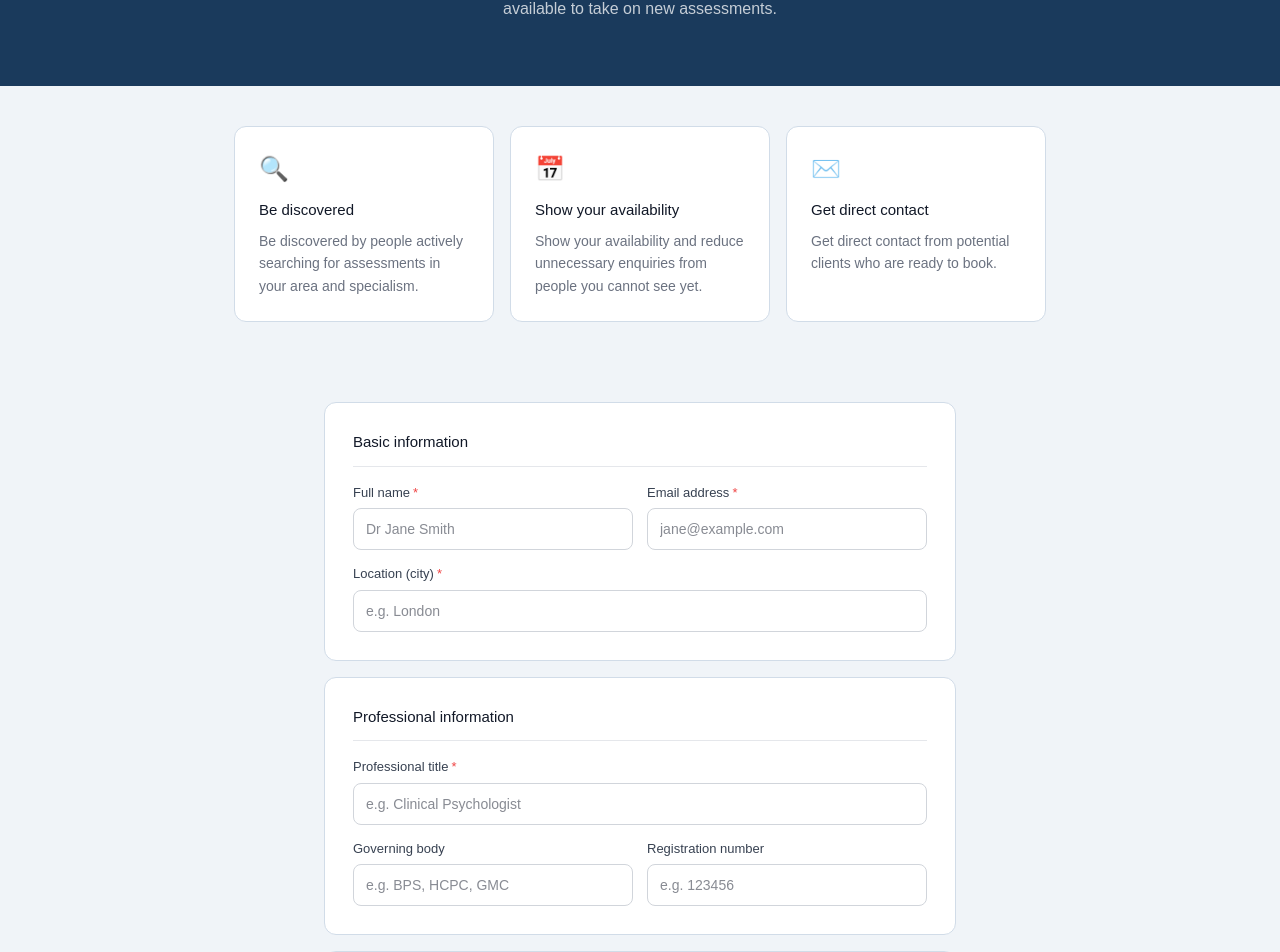
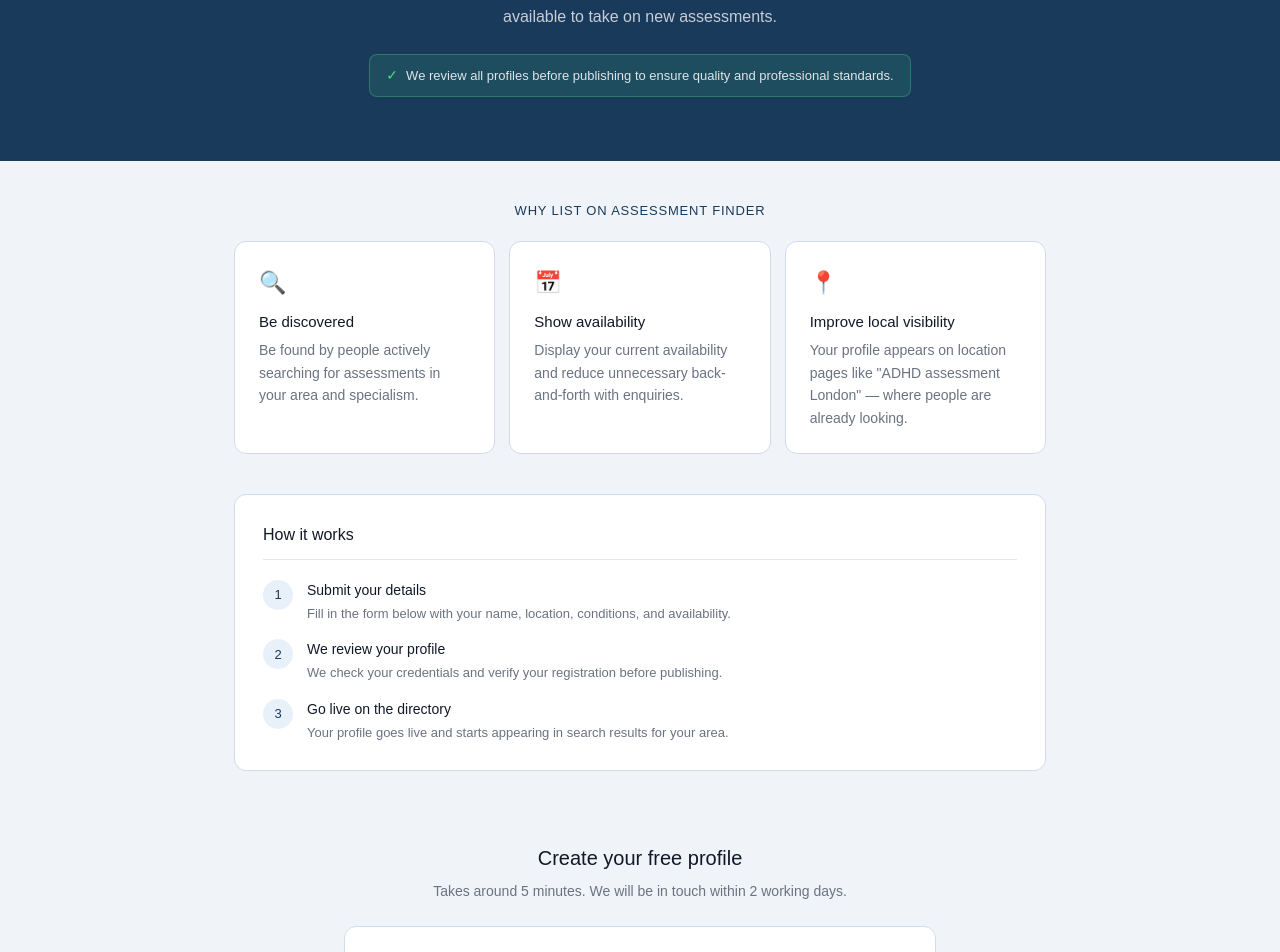
Before and after one commit to DanielBoneham/assessment-finder, a Next.js app: page /list-your-practice in a window 1280 px wide. Shown: the part 234-1186 px from the top of the page. Built offline with nearby package versions, Linux system fonts and the light colour scheme; no server answers.

Commit message:
improve for assessors page

```diff
--- a/app/list-your-practice/page.tsx
+++ b/app/list-your-practice/page.tsx
@@ -12,51 +12,93 @@ export default function ListYourPracticePage() {
     <PageLayout>
 
       {/* Hero */}
-      <div style={{ background: '#1a3a5c', padding: '3rem 0 4rem' }}>
+      <div style={{ background: '#1a3a5c', padding: '3.5rem 0 4rem' }}>
         <Container style={{ textAlign: 'center' }}>
           <h1 style={{ color: '#fff', fontSize: '30px', fontWeight: 500, lineHeight: 1.3, maxWidth: '560px', margin: '0 auto 1rem' }}>
-            Get more clients by showing your availability
+            Get more clients by showing your real availability
           </h1>
-          <p style={{ color: 'rgba(255,255,255,0.75)', fontSize: '16px', maxWidth: '480px', margin: '0 auto', lineHeight: 1.7 }}>
+          <p style={{ color: 'rgba(255,255,255,0.75)', fontSize: '16px', maxWidth: '480px', margin: '0 auto 1.5rem', lineHeight: 1.7 }}>
             Join Assessment Finder and help people find you when you are available to take on new assessments.
           </p>
+          <div style={{ display: 'inline-flex', alignItems: 'center', gap: '8px', background: 'rgba(74,222,128,0.12)', border: '0.5px solid rgba(74,222,128,0.3)', borderRadius: '8px', padding: '10px 16px' }}>
+            <span style={{ color: '#4ade80', fontSize: '14px' }}>✓</span>
+            <span style={{ color: 'rgba(255,255,255,0.85)', fontSize: '13px' }}>
+              We review all profiles before publishing to ensure quality and professional standards.
+            </span>
+          </div>
         </Container>
       </div>
 
       {/* Benefits */}
       <Section>
         <Container>
-          <div style={{ display: 'grid', gridTemplateColumns: 'repeat(auto-fit, minmax(220px, 1fr))', gap: '16px', marginBottom: '2.5rem' }}>
+          <p style={{ fontSize: '13px', fontWeight: 500, color: '#1a3a5c', textTransform: 'uppercase', letterSpacing: '0.8px', marginBottom: '1.25rem', textAlign: 'center' }}>
+            Why list on Assessment Finder
+          </p>
+          <div style={{ display: 'grid', gridTemplateColumns: 'repeat(auto-fit, minmax(200px, 1fr))', gap: '14px', marginBottom: '2.5rem' }}>
             {[
               {
                 icon: '🔍',
                 title: 'Be discovered',
-                body: 'Be discovered by people actively searching for assessments in your area and specialism.',
+                body: 'Be found by people actively searching for assessments in your area and specialism.',
               },
               {
                 icon: '📅',
-                title: 'Show your availability',
-                body: 'Show your availability and reduce unnecessary enquiries from people you cannot see yet.',
+                title: 'Show availability',
+                body: 'Display your current availability and reduce unnecessary back-and-forth with enquiries.',
               },
               {
-                icon: '✉️',
-                title: 'Get direct contact',
-                body: 'Get direct contact from potential clients who are ready to book.',
+                icon: '📍',
+                title: 'Improve local visibility',
+                body: 'Your profile appears on location pages like "ADHD assessment London" — where people are already looking.',
               },
             ].map((benefit) => (
               <div key={benefit.title} style={{ background: '#fff', borderRadius: '12px', border: '0.5px solid #d1dce8', padding: '1.5rem' }}>
-                <div style={{ fontSize: '24px', marginBottom: '0.75rem' }}>{benefit.icon}</div>
-                <p style={{ fontSize: '15px', fontWeight: 500, color: '#111827', margin: '0 0 8px' }}>{benefit.title}</p>
+                <div style={{ fontSize: '22px', marginBottom: '0.75rem' }}>{benefit.icon}</div>
+                <p style={{ fontSize: '15px', fontWeight: 500, color: '#111827', margin: '0 0 6px' }}>{benefit.title}</p>
                 <p style={{ fontSize: '14px', color: '#6b7280', margin: 0, lineHeight: 1.6 }}>{benefit.body}</p>
               </div>
             ))}
           </div>
+
+          {/* How it works */}
+          <div style={{ background: '#fff', borderRadius: '12px', border: '0.5px solid #d1dce8', padding: '1.75rem', marginBottom: '2rem' }}>
+            <h2 style={{ fontSize: '16px', fontWeight: 500, color: '#111827', margin: '0 0 1.25rem', paddingBottom: '0.75rem', borderBottom: '0.5px solid #e5e7eb' }}>
+              How it works
+            </h2>
+            <div style={{ display: 'flex', flexDirection: 'column', gap: '16px' }}>
+              {[
+                { step: '1', title: 'Submit your details', body: 'Fill in the form below with your name, location, conditions, and availability.' },
+                { step: '2', title: 'We review your profile', body: 'We check your credentials and verify your registration before publishing.' },
+                { step: '3', title: 'Go live on the directory', body: 'Your profile goes live and starts appearing in search results for your area.' },
+              ].map((item) => (
+                <div key={item.step} style={{ display: 'flex', gap: '14px', alignItems: 'flex-start' }}>
+                  <div style={{ width: '30px', height: '30px', borderRadius: '50%', background: '#e8f0fa', color: '#1a3a5c', fontSize: '13px', fontWeight: 500, display: 'flex', alignItems: 'center', justifyContent: 'center', flexShrink: 0 }}>
+                    {item.step}
+                  </div>
+                  <div>
+                    <p style={{ fontSize: '14px', fontWeight: 500, color: '#111827', margin: '0 0 3px' }}>{item.title}</p>
+                    <p style={{ fontSize: '13px', color: '#6b7280', margin: 0, lineHeight: 1.5 }}>{item.body}</p>
+                  </div>
+                </div>
+              ))}
+            </div>
+          </div>
+
         </Container>
       </Section>
 
       {/* Form */}
       <Section style={{ paddingTop: 0 }}>
-        <Container style={{ maxWidth: '680px' }}>
+        <Container style={{ maxWidth: '640px' }}>
+          <div style={{ textAlign: 'center', marginBottom: '1.5rem' }}>
+            <h2 style={{ fontSize: '20px', fontWeight: 500, color: '#111827', margin: '0 0 8px' }}>
+              Create your free profile
+            </h2>
+            <p style={{ fontSize: '14px', color: '#6b7280', margin: 0 }}>
+              Takes around 5 minutes. We will be in touch within 2 working days.
+            </p>
+          </div>
           <OnboardingForm />
         </Container>
       </Section>
```
